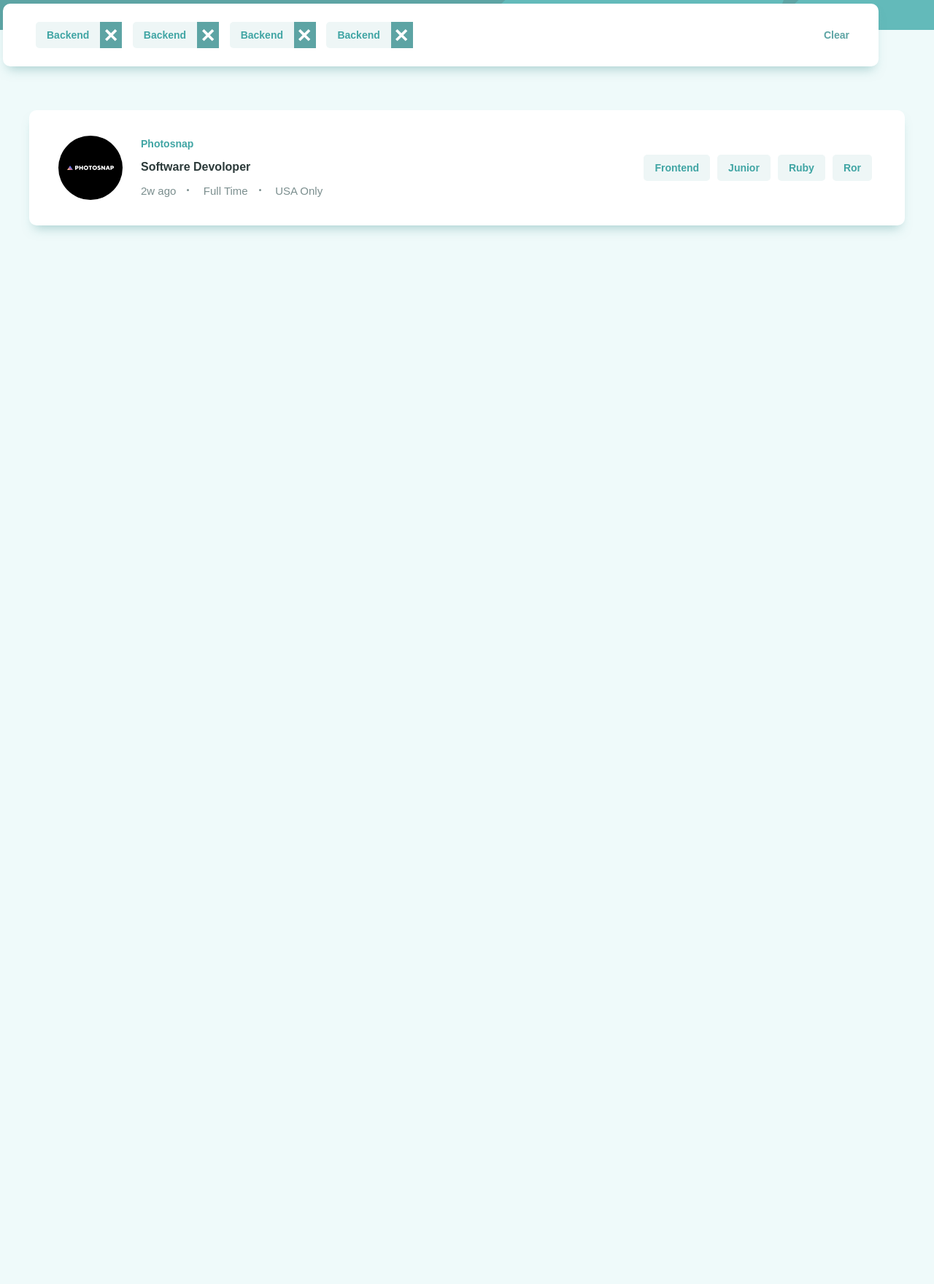
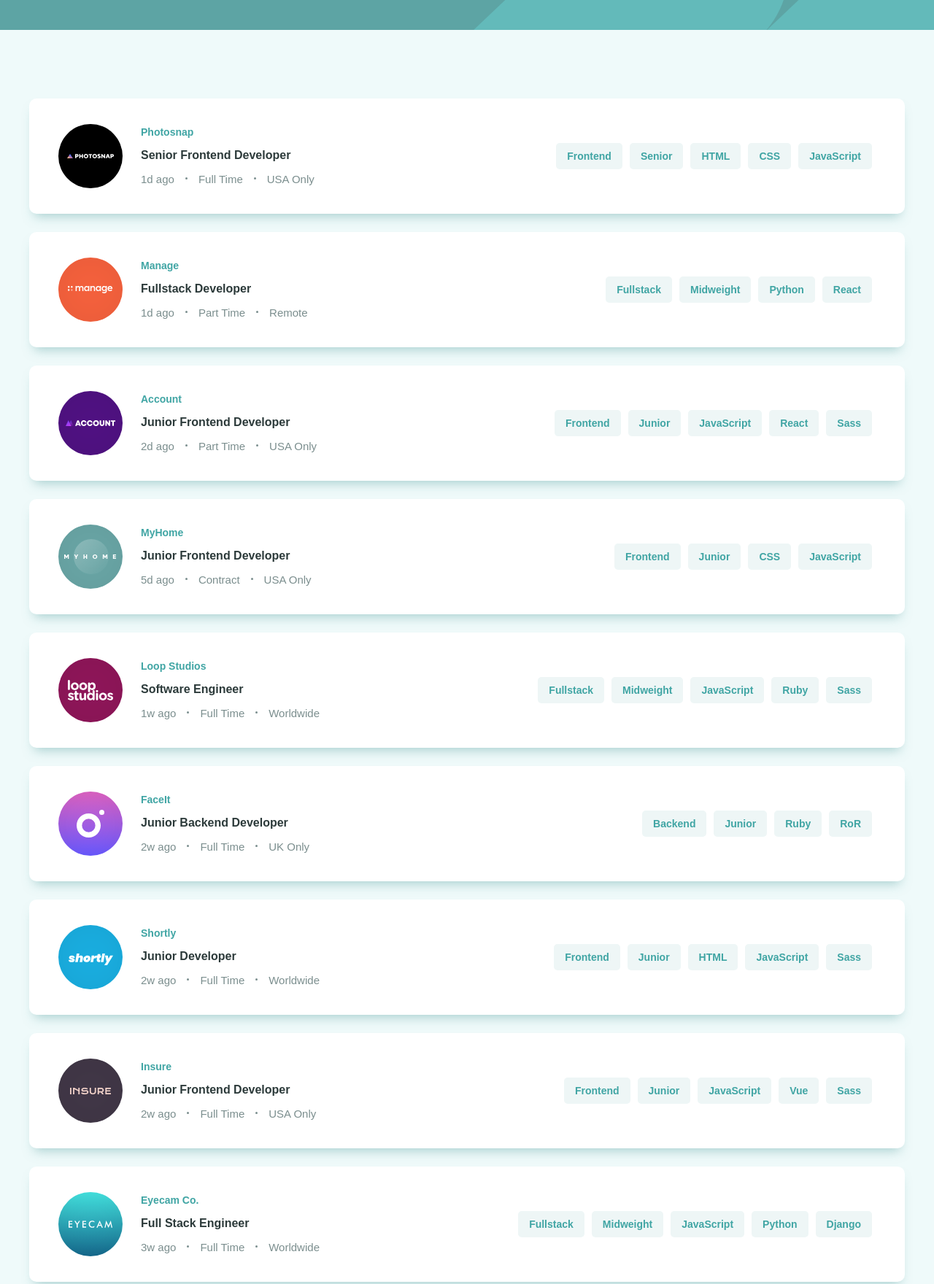
Before and after one commit to HidayahJadaan/Job_Listing, a plain HTML site: page index.html in a window 1280 px wide. Shown: the part 119-1879 px from the top of the page at 73% size. Before the commit the page ends 800 px from the top, so only its background shows below. Drawn offline with Linux system fonts and the light colour scheme; a web font is replaced by a local one.

Commit message:
All Done Without Responsive

```diff
--- a/css/style.css
+++ b/css/style.css
@@ -1,29 +1,29 @@
-:root{
-    --highlight-text-color: #5DA4A4;
+:root {
+  --highlight-text-color: #5da4a4;
   --very-dark-highlight-text-color: hsl(180, 14%, 20%);
 }
 
-*{
+* {
   margin: 0;
   padding: 0;
   box-sizing: border-box;
 }
 
-body{
+body {
   background-color: hsl(180, 52%, 96%);
-    font-family: 'Spartan', sans-serif;
+  font-family: "Spartan", sans-serif;
 }
 
-.header{
+.header {
   width: 100%;
   height: 160px;
-    background-image: url('../images/bg-header-desktop.svg');
+  background-image: url("../images/bg-header-desktop.svg");
   background-size: cover;
   background-position: center;
-    background-color: #5DA4A4;
+  background-color: #5da4a4;
 }
 
-.container{
+.container {
   max-width: 1440px;
   width: auto;
   display: block;
@@ -31,21 +31,25 @@ body{
   padding: 0 40px 40px;
 }
 
-.searchBar{
+.searchBar {
   width: 100%;
   height: auto;
   min-height: 70px;
   background-color: #fff;
   border-radius: 10px;
-    box-shadow: 0px 10px 15px -7px rgba(93,164,164,0.5) ;
+  box-shadow: 0px 10px 15px -7px rgba(93, 164, 164, 0.5);
   padding: 20px 40px;
   margin: -36px;
   opacity: 1;
-    display:flex;
+  display: flex;
   justify-content: space-between;
 }
 
-.search_clear{
+.search--hidden {
+  opacity: 0;
+}
+
+.search_clear {
   color: var(--highlight-text-color);
   margin-left: 50px;
   background-color: transparent;
@@ -56,12 +60,11 @@ body{
   cursor: pointer;
 }
 
-.search_clear:hover{
+.search_clear:hover {
   text-decoration: underline;
-
 }
 
-.jobs{
+.jobs {
   margin: 96px 0 0 0;
   width: 100%;
   height: auto;
@@ -69,11 +72,11 @@ body{
   grid-row-gap: 25px;
 }
 
-.jobs_item{
+.jobs_item {
   width: 100%;
   background-color: #fff;
   border-radius: 10px;
-    box-shadow: 0px 10px 15px -7px rgba(93,164,164,0.5) ;
+  box-shadow: 0px 10px 15px -7px rgba(93, 164, 164, 0.5);
   height: auto;
   box-sizing: border-box;
   padding: 35px 40px;
@@ -82,45 +85,42 @@ body{
   justify-content: space-between;
 }
 
-.jobs_col{
+.jobs_col {
   display: flex;
   align-items: center;
 }
 
-.jobs_Info{
+.jobs_Info {
   margin-left: 25px;
   width: auto;
 }
 
-.jobs_company{
-    color:#40A5A4;
+.jobs_company {
+  color: #40a5a4;
   font-size: 14px;
   display: block;
   font-weight: 600;
   margin-bottom: 15px;
 }
 
-.jobs_title{
+.jobs_title {
   color: hsl(180, 14%, 20%);
   font-size: 16px;
   font-weight: 600;
   display: block;
   margin-bottom: 15px;
-
 }
 
-.jobs_details{
-
+.jobs_details {
 }
 
-.jobs_details_item{
-
+.jobs_details_item {
   display: inline-block;
   color: hsl(180, 8%, 52%);
   font-size: 15px;
 }
 
-.jobs_details_item::after{
+.jobs_details_item::after {
   content: "";
   width: 3px;
   height: 3px;
@@ -130,12 +130,12 @@ background: hsl(180, 8%, 52%);
   margin: 5px 15px;
 }
 
-.jobs_details_item:last-child::after{
-
+.jobs_details_item:last-child::after {
   display: none;
 }
 
-     .keyword, .key-close{
+.keyword,
+.key-close {
   display: inline-block;
   width: auto;
   height: auto;
@@ -143,7 +143,7 @@ margin: 5px 15px;
   border-radius: 5px;
   background-color: hsl(180, 31%, 95%);
   font-size: 14px;
-        color: #40A5A4;
+  color: #40a5a4;
   font-weight: 700;
   margin: 5px;
   cursor: pointer;
@@ -151,13 +151,11 @@ margin: 5px 15px;
   position: relative;
 }
 
-
-    .key-close{
-        padding-right: 45px
+.key-close {
+  padding-right: 45px;
 }
 
-
-    .key-close::after{
+.key-close::after {
   content: "";
   display: block;
   width: 30px;
@@ -167,18 +165,19 @@ margin: 5px 15px;
   top: 0;
   right: 0;
   color: #fff;
-       background-image: url('../images/icon-remove.svg');
+  background-image: url("../images/icon-remove.svg");
   background-position: center;
   background-size: 17px;
   background-repeat: no-repeat;
-
+  border-top-right-radius: 5px;
+  border-bottom-right-radius: 5px;
 }
 
-.key-close:hover::after{
+.key-close:hover::after {
   background-color: #000;
 }
-   .keyword:hover{
+.keyword:hover,
+.key-active {
   background-color: var(--highlight-text-color);
   color: #fff;
-
 }
--- a/index.html
+++ b/index.html
@@ -17,53 +17,40 @@
       href="https://fonts.googleapis.com/css2?family=Comfortaa:wght@300;400;500;600;700&family=Dancing+Script:wght@400;500;600;700&family=League+Spartan:wght@100;200;300;400;500;600&family=Lora:ital,wght@0,400;0,500;0,600;0,700;1,400;1,500&family=Montserrat:ital,wght@0,100;0,200;0,300;0,600;0,700;1,200;1,300;1,500;1,600&family=Playfair+Display:ital,wght@1,400;1,500;1,600;1,700&family=Poppins:ital,wght@0,200;0,400;0,500;0,600;1,200;1,400;1,600&family=Roboto:ital,wght@0,100;0,300;0,400;0,500;0,700;1,100;1,300;1,400&family=Style+Script&family=Varela+Round&family=Work+Sans:ital,wght@0,100;0,200;0,300;0,400;0,500;0,600;1,100;1,200;1,400;1,500;1,600&display=swap"
       rel="stylesheet"
     />
+
+    <style>
+      .attribution {
+        font-size: 11px;
+        text-align: center;
+      }
+      .attribution a {
+        color: hsl(228, 45%, 44%);
+      }
+    </style>
   </head>
 
   <body>
     <header class="header"></header>
 
     <div class="container">
-      <div class="searchBar">
-
-        <div class="search_content">
-          <span class="key-close">Backend</span>
-          <span class="key-close">Backend</span>
-          <span class="key-close">Backend</span>
-          <span class="key-close">Backend</span>
+      <div id="search" class="searchBar search--hidden">
+        <div class="search_content" id="search-content">
         </div>
 
-        <button class="search_clear">Clear</button>
+        <button class="search_clear" id="clear">Clear</button>
+      </div>
+      <div class="jobs" id="jobs">
 
       </div>
-      <div class="jobs">
-        <div class="jobs_item">
-          <div class="jobs_col jobs_left_col">
-            <img src="./images/photosnap.svg" alt="jobImg" class="jobs_img" />
-            <div class="jobs_Info">
-              <span class="jobs_company">Photosnap</span>
-              <span class="jobs_title">Software Devoloper</span>
+    </div>
 
-              <ul class="jobs_details">
-                <li class="jobs_details_item">2w ago</li>
-                <li class="jobs_details_item">Full Time</li>
-                <li class="jobs_details_item">USA Only</li>
-              </ul>
-            </div>
-          </div>
-          <div class="jobs_col jobs_right_col">
+    <footer class="attribution">
+      Challenge by
+      <a href="https://www.frontendmentor.io?ref=challenge" target="_blank"
+        >Frontend Mentor</a
+      >. Coded by <a href="htttps://github.com/manishtmtmt">Manish Tiwari</a>.
+    </footer>
 
-
-            <div class="keyword">Frontend</div>
-
-            <div class="keyword">Junior</div>
-
-            <div class="keyword">Ruby</div>
-            <div class="keyword">Ror</div>
-
-
-          </div>
-        </div>
-      </div>
-    </div>
+    <script src="main.js"></script>
   </body>
 </html>
--- /dev/null
+++ b/main.js
@@ -0,0 +1,419 @@
+const mainConainer = document.querySelector(".container");
+const jobsContainer = document.querySelector(".jobs");
+const clear = document.querySelector(".search_clear");
+const header = document.querySelector(".header");
+//================================================
+const TAG_ACTIVE_CLASS = "key-active";
+const SEARCH_HIDDEN_CLASS = "search--hidden";
+const CLOSE_TAG_CLASS = "key-close";
+const TAG_CLASS = "keyword";
+//================================================
+const jobsListings = [
+  {
+    "id": 1,
+    "company": "Photosnap",
+    "logo": "./images/photosnap.svg",
+    "new": true,
+    "featured": true,
+    "position": "Senior Frontend Developer",
+    "role": "Frontend",
+    "level": "Senior",
+    "postedAt": "1d ago",
+    "contract": "Full Time",
+    "location": "USA Only",
+    "languages": ["HTML", "CSS", "JavaScript"],
+    "tools": []
+  },
+  {
+    "id": 2,
+    "company": "Manage",
+    "logo": "./images/manage.svg",
+    "new": true,
+    "featured": true,
+    "position": "Fullstack Developer",
+    "role": "Fullstack",
+    "level": "Midweight",
+    "postedAt": "1d ago",
+    "contract": "Part Time",
+    "location": "Remote",
+    "languages": ["Python"],
+    "tools": ["React"]
+  },
+  {
+    "id": 3,
+    "company": "Account",
+    "logo": "./images/account.svg",
+    "new": true,
+    "featured": false,
+    "position": "Junior Frontend Developer",
+    "role": "Frontend",
+    "level": "Junior",
+    "postedAt": "2d ago",
+    "contract": "Part Time",
+    "location": "USA Only",
+    "languages": ["JavaScript"],
+    "tools": ["React", "Sass"]
+  },
+  {
+    "id": 4,
+    "company": "MyHome",
+    "logo": "./images/myhome.svg",
+    "new": false,
+    "featured": false,
+    "position": "Junior Frontend Developer",
+    "role": "Frontend",
+    "level": "Junior",
+    "postedAt": "5d ago",
+    "contract": "Contract",
+    "location": "USA Only",
+    "languages": ["CSS", "JavaScript"],
+    "tools": []
+  },
+  {
+    "id": 5,
+    "company": "Loop Studios",
+    "logo": "./images/loop-studios.svg",
+    "new": false,
+    "featured": false,
+    "position": "Software Engineer",
+    "role": "Fullstack",
+    "level": "Midweight",
+    "postedAt": "1w ago",
+    "contract": "Full Time",
+    "location": "Worldwide",
+    "languages": ["JavaScript"],
+    "tools": ["Ruby", "Sass"]
+  },
+  {
+    "id": 6,
+    "company": "FaceIt",
+    "logo": "./images/faceit.svg",
+    "new": false,
+    "featured": false,
+    "position": "Junior Backend Developer",
+    "role": "Backend",
+    "level": "Junior",
+    "postedAt": "2w ago",
+    "contract": "Full Time",
+    "location": "UK Only",
+    "languages": ["Ruby"],
+    "tools": ["RoR"]
+  },
+  {
+    "id": 7,
+    "company": "Shortly",
+    "logo": "./images/shortly.svg",
+    "new": false,
+    "featured": false,
+    "position": "Junior Developer",
+    "role": "Frontend",
+    "level": "Junior",
+    "postedAt": "2w ago",
+    "contract": "Full Time",
+    "location": "Worldwide",
+    "languages": ["HTML", "JavaScript"],
+    "tools": ["Sass"]
+  },
+  {
+    "id": 8,
+    "company": "Insure",
+    "logo": "./images/insure.svg",
+    "new": false,
+    "featured": false,
+    "position": "Junior Frontend Developer",
+    "role": "Frontend",
+    "level": "Junior",
+    "postedAt": "2w ago",
+    "contract": "Full Time",
+    "location": "USA Only",
+    "languages": ["JavaScript"],
+    "tools": ["Vue", "Sass"]
+  },
+  {
+    "id": 9,
+    "company": "Eyecam Co.",
+    "logo": "./images/eyecam-co.svg",
+    "new": false,
+    "featured": false,
+    "position": "Full Stack Engineer",
+    "role": "Fullstack",
+    "level": "Midweight",
+    "postedAt": "3w ago",
+    "contract": "Full Time",
+    "location": "Worldwide",
+    "languages": ["JavaScript", "Python"],
+    "tools": ["Django"]
+  },
+  {
+    "id": 10,
+    "company": "The Air Filter Company",
+    "logo": "./images/the-air-filter-company.svg",
+    "new": false,
+    "featured": false,
+    "position": "Front-end Dev",
+    "role": "Frontend",
+    "level": "Junior",
+    "postedAt": "1mo ago",
+    "contract": "Part Time",
+    "location": "Worldwide",
+    "languages": ["JavaScript"],
+    "tools": ["React", "Sass"]
+  }
+];
+
+function generateTagHTML(tag, tagClasses) {
+  return `<div class="${tagClasses}">
+            ${tag}
+          </div>`;
+}
+
+//================================================
+
+
+function getJobListingHTML(jobData, filterTags = []) {
+
+
+
+    const jobsItem = document.createElement("div");
+    jobsItem.classList.add("jobs_item");
+
+    const leftCol = document.createElement("div");
+    leftCol.classList.add("jobs_col");
+    leftCol.classList.add("jobs_left_col");
+
+    const logo = document.createElement("img");
+    logo.src = jobData.logo;
+
+    leftCol.appendChild(logo);
+
+    const jobsInfo = document.createElement("div");
+    jobsInfo.classList.add("jobs_Info");
+
+    const jobsCompany = document.createElement("span");
+    jobsCompany.classList.add("jobs_company");
+    jobsCompany.textContent = jobData.company;
+
+    const jobsTilte = document.createElement("span");
+    jobsTilte.classList.add("jobs_title");
+    jobsTilte.textContent = jobData.position;
+
+    const jobsDetails = document.createElement("ul");
+    jobsDetails.classList.add("jobs_details");
+
+    const jobsDetailsItem1 = document.createElement("li");
+    jobsDetailsItem1.classList.add("jobs_details_item");
+    jobsDetailsItem1.textContent = jobData.postedAt;
+
+    const jobsDetailsItem2 = document.createElement("li");
+    jobsDetailsItem2.classList.add("jobs_details_item");
+    jobsDetailsItem2.textContent = jobData.contract;
+
+    const jobsDetailsItem3 = document.createElement("li");
+    jobsDetailsItem3.classList.add("jobs_details_item");
+    jobsDetailsItem3.textContent = jobData.location;
+
+    jobsDetails.appendChild(jobsDetailsItem1);
+    jobsDetails.appendChild(jobsDetailsItem2);
+    jobsDetails.appendChild(jobsDetailsItem3);
+    jobsInfo.appendChild(jobsCompany);
+    jobsInfo.appendChild(jobsTilte);
+    jobsInfo.appendChild(jobsDetails);
+
+    leftCol.appendChild(jobsInfo);
+    jobsItem.appendChild(leftCol);
+
+
+
+
+    let tagsString = "";
+
+    const keys = [
+      jobData.role,
+      jobData.level,
+      ...(jobData.languages || []),
+      ...(jobData.tools || []),
+    ];
+
+    //checks whether the job listing'keys (role, level, languages, and tools) match any of the keys specified in the filterTags array.
+
+
+    /*
+
+    1. If (filterTags) is an empty array (filterTags.length is 0),
+    ===================> then the job listing automatically passes the filter (!filterTags.length is true).
+
+
+    2. .some() method to check if any of the filter tags are included in the tagsListLowercase.
+    ===================> passesFilter becomes true.
+
+    */
+
+    const tagsListLowercase = keys.map((key) => key && key.toLowerCase());
+    const passesFilter =
+      !filterTags.length ||
+      filterTags.some((tag) =>
+        tagsListLowercase.includes(tag && tag.toLowerCase())
+      );
+
+// it returns an empty string ==> This means that the job listing will be excluded from the generated HTML.
+    if (!passesFilter) {
+      return "";
+    }
+
+// else : If the job listing passes the filter ----> generate HTML for the job listing's tags and the right column;
+
+
+
+    for (const currentTag of keys) {
+      const activeClass =
+        (filterTags.includes(currentTag) && TAG_ACTIVE_CLASS) || ""; //if the currentTag matches one of the selected filter tags, activeClass will be set to the value of TAG_ACTIVE_CLASS.
+      tagsString += generateTagHTML(currentTag, `${TAG_CLASS} ${activeClass}`);
+    }
+
+    /*
+    If currentTag is found in filterTags, it sets activeClass to TAG_ACTIVE_CLASS.
+    If currentTag is not found in filterTags, it sets activeClass to an empty string.
+
+*/
+
+    const jobListingHTML = `
+      <div class="jobs_col jobs_right_col">
+        ${tagsString}
+      </div>
+    </div>
+    `;
+
+    const jobsRightCol = document.createElement("div");
+    jobsRightCol.classList.add("jobs_col");
+    jobsRightCol.classList.add("jobs_right_col");
+    jobsRightCol.innerHTML = jobListingHTML;
+
+    jobsItem.appendChild(jobsRightCol);
+
+    jobsContainer.appendChild(jobsItem);
+
+    return "";
+  }
+
+//================================================
+function toggleClass(Ele, className) {
+  if (Ele.classList.contains(className)) {
+    Ele.classList.remove(className);
+  } else {
+    Ele.classList.add(className);
+  }
+}
+//================================================
+function getSearchBarTags(tagValue, searchContentEl) {
+
+    // Initialize an empty array to store the list of keys/tags.
+  let searchBarTags = [];
+
+  for (const child of Array.from(searchContentEl.children)) {
+     // Get the innerHTML of the child element and trim any whitespace.
+    const tag = child.innerHTML && child.innerHTML.trim();
+
+    // If the tag is not empty (after trimming whitespace), add it to the searchBarTags array.
+    if (tag) {
+      searchBarTags.push(tag);
+    }
+  }
+
+
+ // Check if the tagValue is already in the searchBarTags array
+  if (searchBarTags.includes(tagValue)) {
+
+    searchBarTags = searchBarTags.filter((tag) => tag !== tagValue);
+  } else {
+
+    searchBarTags.push(tagValue);
+  }
+
+    // Return the updated searchBarTags array.
+  return searchBarTags;
+}
+
+//================================================
+
+// updating the job listings based on the provided filterTags
+function setJobsListings(filterTags) {
+
+  const jobsContainer = document.querySelector(".jobs");
+  jobsContainer.innerHTML = ""; // Clear the existing job listings
+
+/*
+For each job listing, it calls the getJobListingHTML function to generate HTML for that listing based the provided filterTags.
+If the result is not an empty string --> meaning the job listing passes the filter --> it appends the generated HTML to the jobsContainer.
+
+the new HTML content will be added as the last child of the jobsContainer (beforeend).
+*/
+
+  for (const currentListing of jobsListings) {
+
+    const jobListingHTML = getJobListingHTML(currentListing, filterTags);
+
+    if (jobListingHTML !== "") {
+      jobsContainer.insertAdjacentHTML("beforeend", jobListingHTML);
+    }
+
+  }
+
+
+}
+//================================================
+
+//manages the visibility of a search wrapper element
+
+function displaySearchWrapper(display = false) {
+  const searchWrapper = document.getElementById("search");
+
+  if (display) {
+    searchWrapper.classList.remove(SEARCH_HIDDEN_CLASS);
+  } else {
+    searchWrapper.classList.add(SEARCH_HIDDEN_CLASS);
+  }
+}
+
+//================================================
+//updates the content of a search bar with the provided tags/keys
+
+function setSearchbarContent(searchContentEl, tags) {
+  let content = "";
+
+  for (const currentTag of tags) {
+    content += generateTagHTML(currentTag, CLOSE_TAG_CLASS);
+  }
+
+  searchContentEl.innerHTML = content;
+}
+//================================================
+// Handle Clear Button
+
+function resetState(searchContentEl) {
+  searchContentEl.innerHTML = "";
+  setJobsListings();
+  displaySearchWrapper(false);
+  toggleClass(targetEl, TAG_ACTIVE_CLASS);
+}
+//================================================
+
+window.addEventListener("click", (event) => {
+  const targetEl = event.target;
+  const targetText = targetEl.innerHTML.trim();
+  const searchContentEl = document.getElementById("search-content");
+  const searchBarTags = getSearchBarTags(targetText, searchContentEl);
+
+  if (targetEl.id === "clear" || !searchBarTags.length) {
+    resetState(searchContentEl);
+    return;
+  }
+
+
+
+  setSearchbarContent(searchContentEl, searchBarTags);
+  toggleClass(targetEl, TAG_ACTIVE_CLASS);
+  displaySearchWrapper(searchBarTags.length > 0);
+  setJobsListings(searchBarTags);
+});
+
+setJobsListings();
```
Lines whose indentation alone changed are shown as unchanged.
